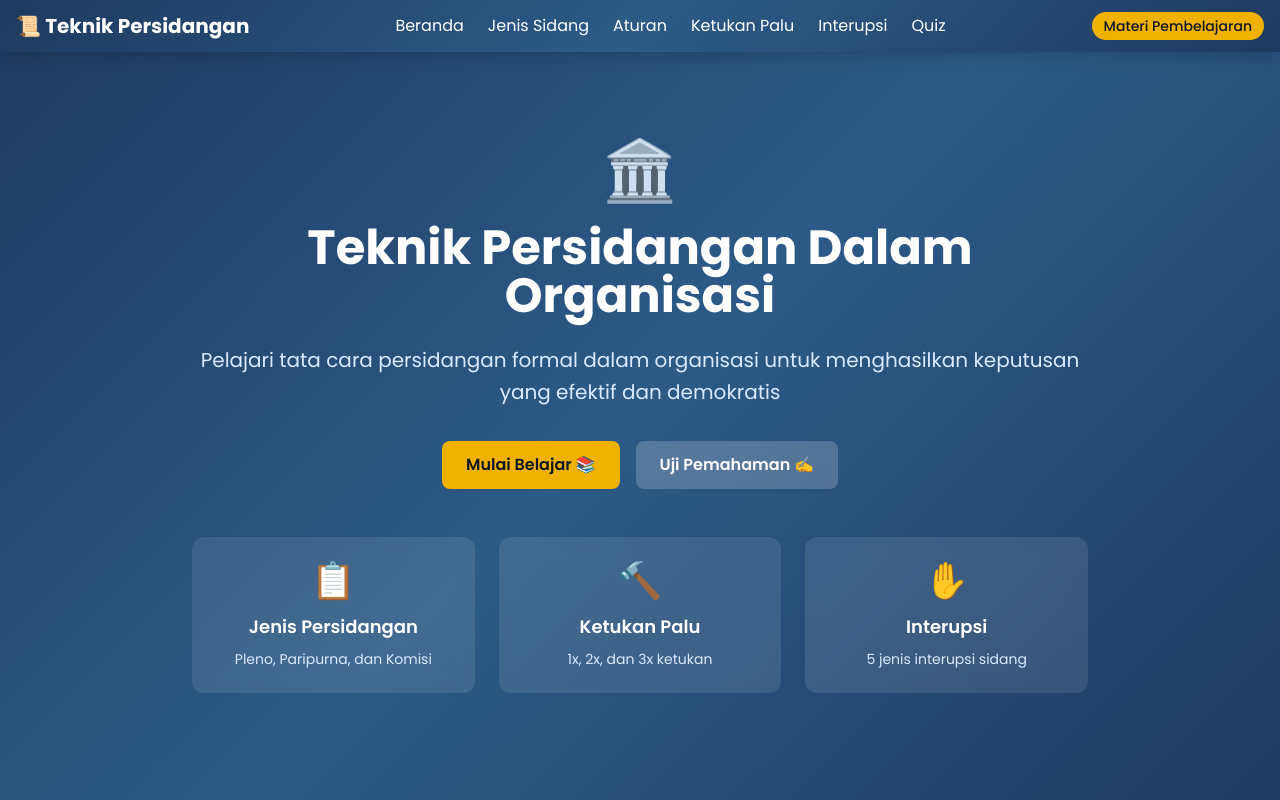
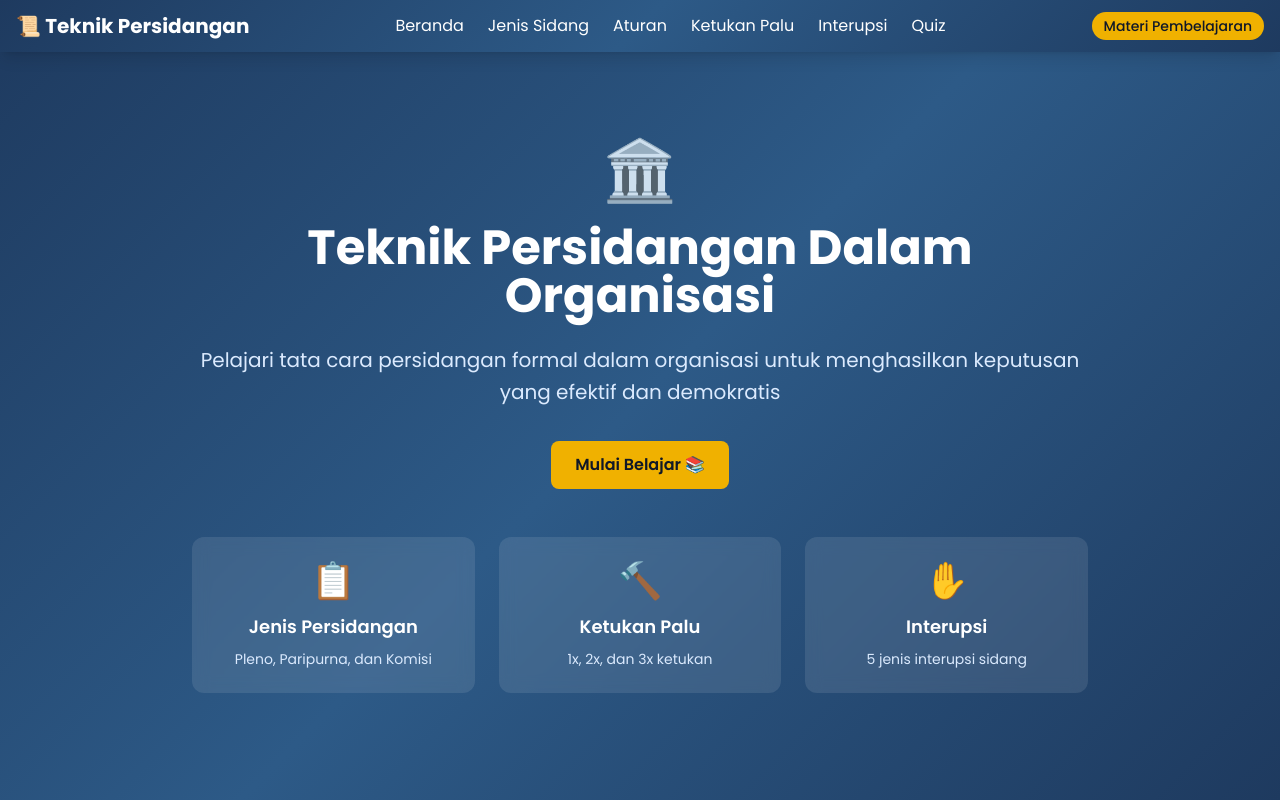
Before and after one commit to Golanprabu/Teknik_Persidangan_Kampsu_ByDBC, a plain HTML site: page index.html in a window 1280 px wide. Shown: the top 800 px of the page. Drawn offline with nearby package versions, Linux system fonts and the light colour scheme.

Commit message:
hapus uji pemahaman

```diff
--- a/index.html
+++ b/index.html
@@ -186,9 +186,6 @@
                 <div class="flex flex-wrap justify-center gap-4 mb-12">
                     <a href="#jenis" class="bg-yellow-500 text-gray-900 px-6 py-3 rounded-lg font-semibold hover:bg-yellow-400 transition transform hover:scale-105">
                         Mulai Belajar 📚
-                    </a>
-                    <a href="#quiz" class="bg-white/20 backdrop-blur px-6 py-3 rounded-lg font-semibold hover:bg-white/30 transition">
-                        Uji Pemahaman ✍️
                     </a>
                 </div>
 
```
